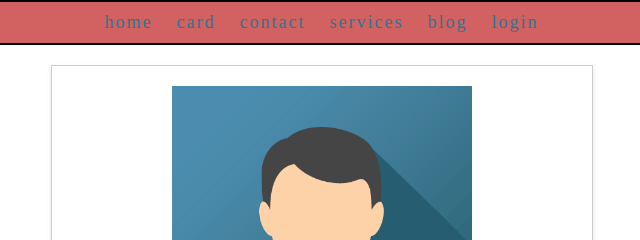
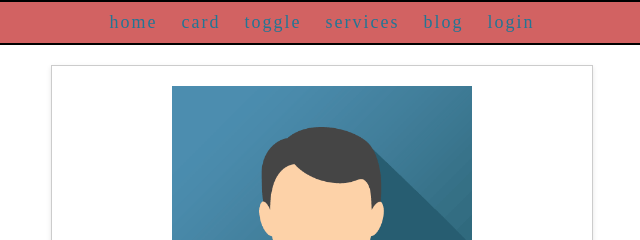
Before and after one commit to Mudili-Tejaswini/autosuggest, a website: page frontend/pages/card.html in a window 1280 px wide. Shown: the top 240 px of the page, 318-958 px from the left. Drawn offline with Linux system fonts and the light colour scheme; files whose address does not match are found by name.

Commit message:
tooglenav

```diff
--- a/frontend/pages/card.html
+++ b/frontend/pages/card.html
@@ -11,7 +11,7 @@
     <div class="navbar">
         <a href="/">home</a>
         <a href="pages/card.html">card</a>
-        <a href="">contact</a>
+        <a href="pages/toggle.html">toggle</a>
         <a href="">services</a>
         <a href="">blog</a>
         <a href="">login</a>
```
Also changed, not shown: frontend/index.html (+1 -1 lines), frontend/pages/toggle.html (+1 -1 lines).
